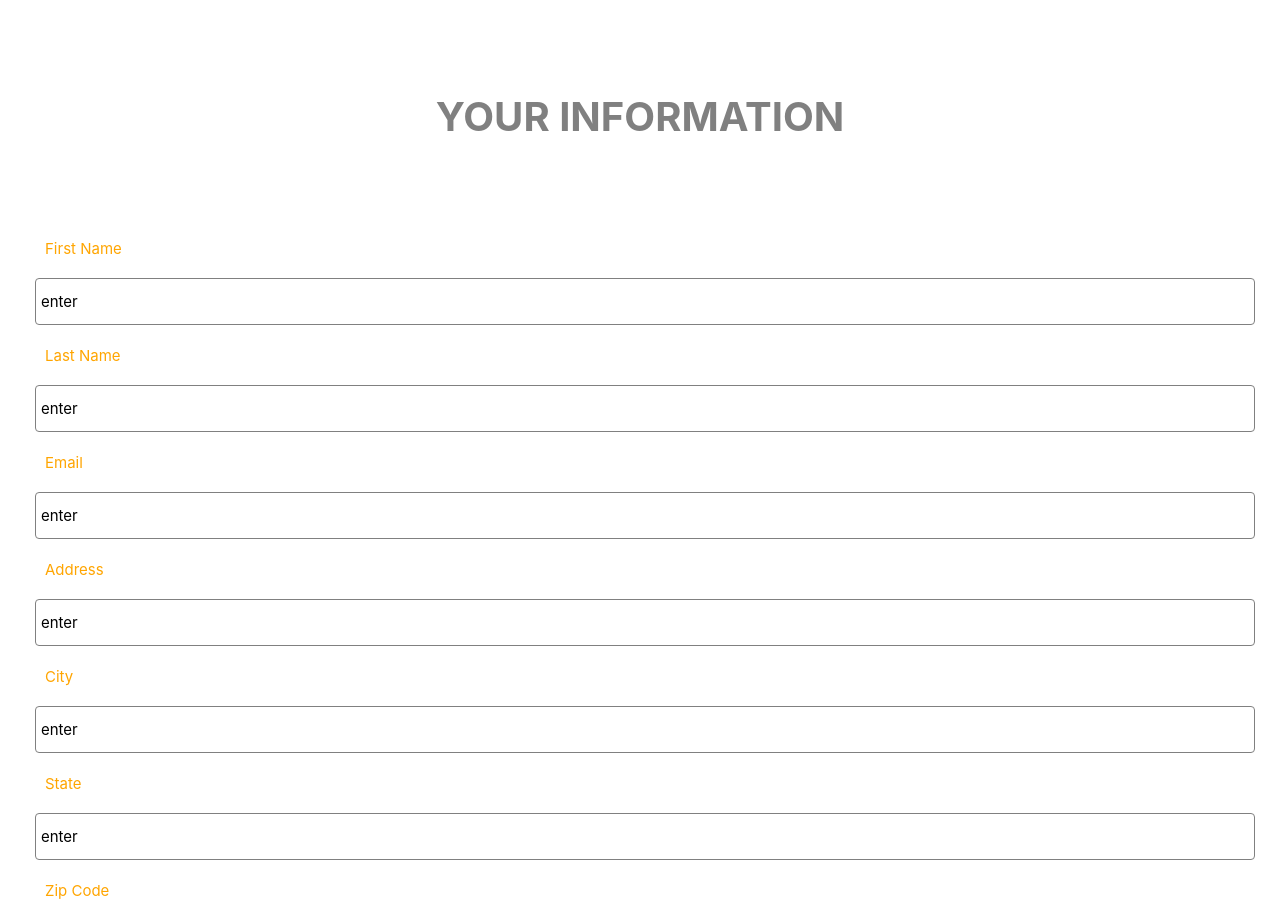
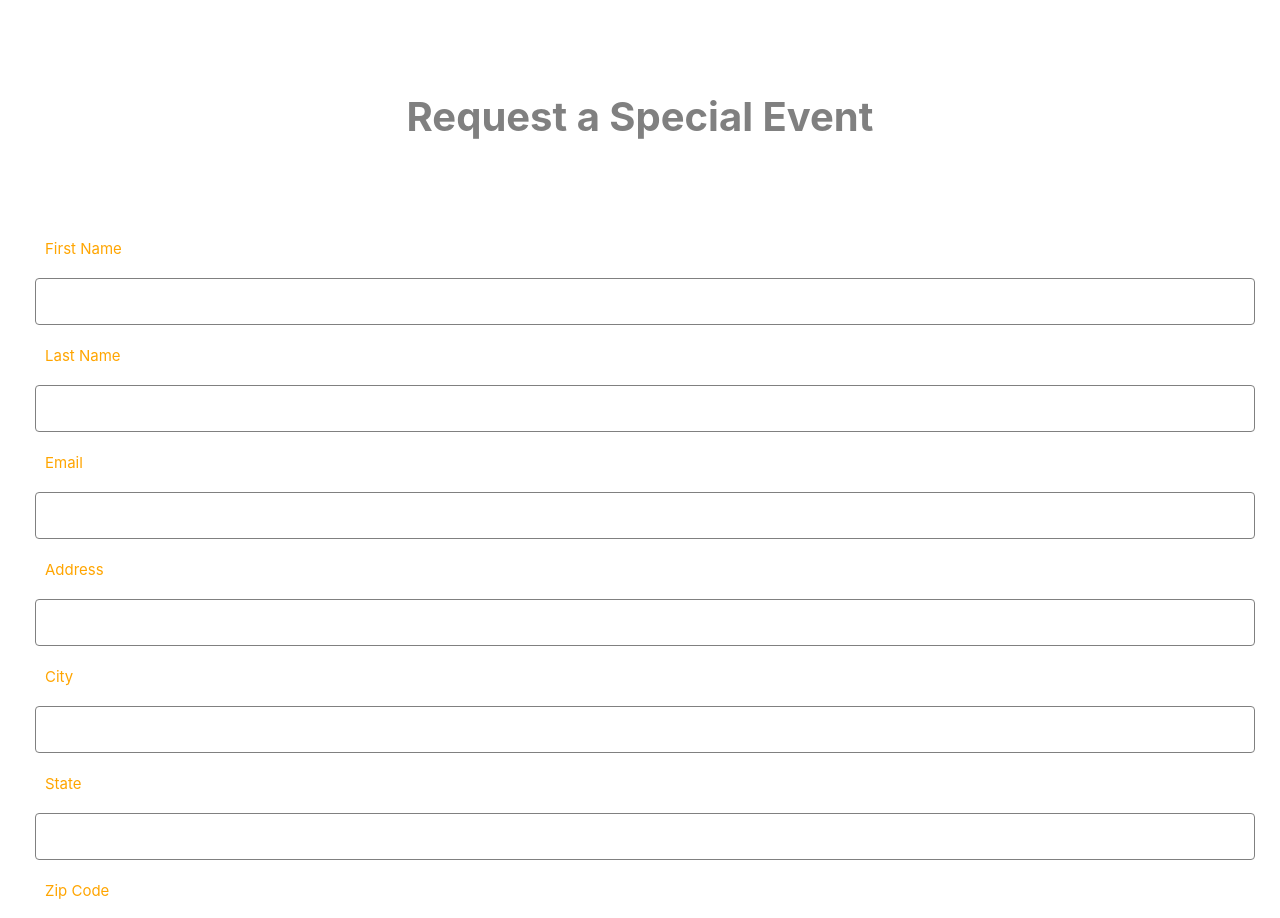
Before and after one commit to RylanLoukusa/Event-Planner, a React (Create React App) app: page /InformationSpecial in a window 1280 px wide. Shown: the top 918 px of the page. Built offline with nearby package versions, Linux system fonts and the light colour scheme.

Commit message:
more special booking edits

```diff
--- a/src/Pages/InformationSpecial.js
+++ b/src/Pages/InformationSpecial.js
@@ -1,40 +1,57 @@
 
-import { React } from "react";
+import { React, useState } from "react";
 import "../Styles/Information.css"
 
 const InformationSpecial = () => {
+    const [first_name, setfirst_Name] = useState('');
+    const [last_name, setlast_Name] = useState('');
+    const [email, setEmail] = useState('');
+    const [address, setAddress] = useState('');
+    const [city, setCity] = useState('');
+    const [state, setState] = useState('');
+    const [zipCode, setZIPCode] = useState('');
+    const handleSubmit = (e) => {
+
+        e.preventDefault();
+
+        console.log(`Form submitted, ${first_name}, ${last_name}, ${email}, ${address}, ${city}, ${state}, ${zipCode}`);
+
+    }
+
         return (
             <div className="SelectionView">
-            <h1 className="title-text">YOUR INFORMATION</h1><br />
-        <div>
+                    <h1 className="title-text">Request a Special Event</h1><br />
+
+            <form onSubmit = {handleSubmit}>
             <label className="InputPrompt">First Name</label>
-            <input id="party" className = "Input" defaultValue="enter"/>
+                    <input className="Input" onChange = {(e) => setfirst_Name(e.target.value)} value = {first_name}></input>
                     <label className="InputPrompt">Last Name</label>
-            <input id="party" className = "Input" defaultValue="enter"/>
+                    <input className="Input" onChange = {(e) => setlast_Name(e.target.value)} value = {last_name}></input>
                     <label className="InputPrompt">Email</label>
-            <input id="party" className = "Input" defaultValue="enter"/>
+                    <input className="Input" onChange = {(e) => setEmail(e.target.value)} value = {email}></input>
                     <label className="InputPrompt">Address</label>
-            <input id="party" className = "Input" defaultValue="enter"/>
+                    <input className="Input" onChange = {(e) => setAddress(e.target.value)} value = {address}></input>
                     <label className="InputPrompt">City</label>
-            <input id="party" className = "Input" defaultValue="enter"/>
+                    <input className="Input" onChange = {(e) => setCity(e.target.value)} value = {city}></input>
                     <label className="InputPrompt">State</label>
-            <input id="party" className = "Input" defaultValue="enter"/>
+                    <input className="Input" onChange = {(e) => setState(e.target.value)} value = {state}></input>
                     <label className="InputPrompt">Zip Code</label>
-            <input id="party" className = "Input" defaultValue="enter"/>
+                    <input className="Input" onChange = {(e) => setZIPCode(e.target.value)} value = {zipCode}></input>
 
                     <label className="Header">What type of party do you want to request?</label>
-            <select>
+                    <select required = "required">
                         <option id="inputSpecial">select</option>
                         <option id="inputSpecial">Field Trip</option>
                         <option id="inputSpecial">Third Floor Event</option>
                         <option id="inputSpecial">Book an Auditorium</option>
                     </select>
-        </div>
+                        <br/>
+                    <button type='submit' className="buttons">submit</button>
+            </form>
 
-                <br/>
-            <button className="buttons">Submit</button>
                 </div>
             );
+
 }
 
 export default InformationSpecial;
```
Lines whose indentation alone changed are shown as unchanged.
